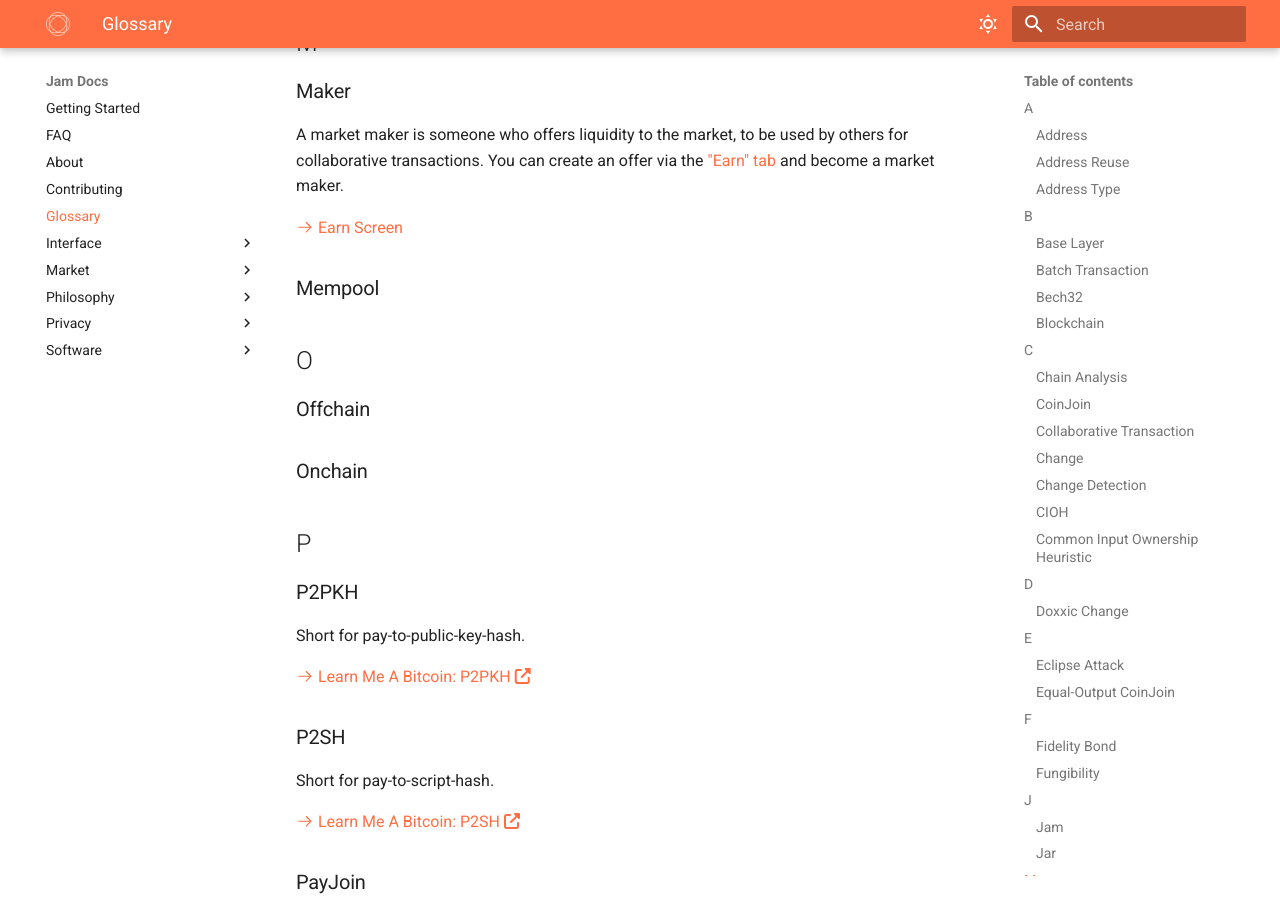
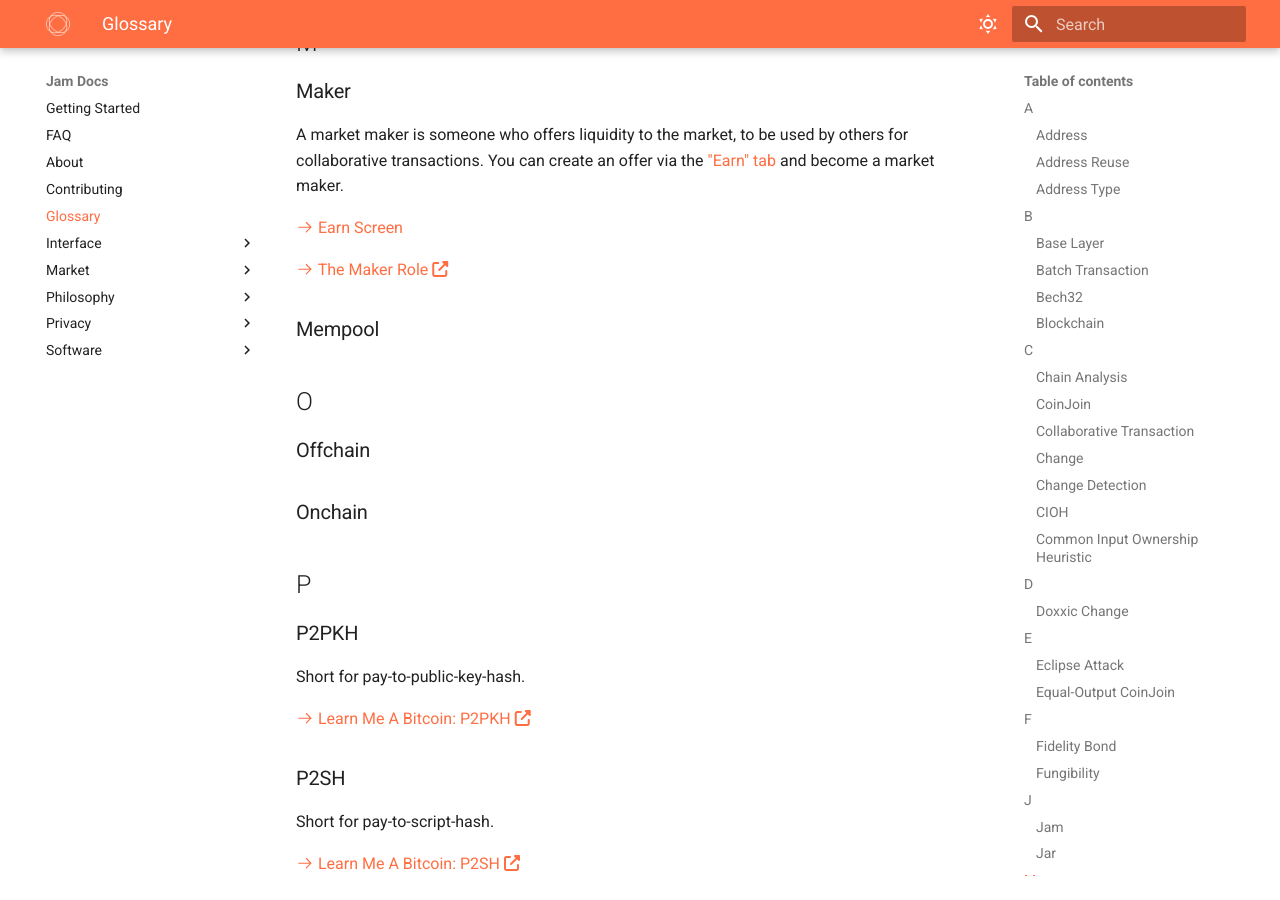
Before and after one commit to joinmarket-webui/jamdocs, an MkDocs documentation site: the page built from docs/glossary.md, in a window 1280 px wide and 900 px high, scrolled down 4273 px. Built offline with MkDocs 1.6.1 and Material for MkDocs 9.7.7, drawn with Linux system fonts in a browser that asks for light colours; nearby versions of some CDN libraries.

Commit message:
docs: add links to JM docs for maker/taker

```diff
--- a/docs/glossary.md
+++ b/docs/glossary.md
@@ -227,8 +227,10 @@
 
 [:octicons-arrow-right-24: Earn Screen][earn]
 
+[:octicons-arrow-right-24: The Maker Role][jm-maker]
+
 [earn]: interface/03-earn.md
-
+[jm-maker]: https://github.com/openoms/bitcoin-tutorials/blob/master/joinmarket/joinmarket_private_flow.md#the-maker-role
 
 ### Mempool
 ## O
@@ -279,8 +281,11 @@
 
 [:octicons-arrow-right-24: Earn Screen][i/earn]
 
+[:octicons-arrow-right-24: The Taker Role][jm-taker]
+
 [i/earn]: interface/02-jam.md
 [orderbook]: market/orderbook.md
+[jm-taker]: https://github.com/openoms/bitcoin-tutorials/blob/master/joinmarket/joinmarket_private_flow.md#the-taker-role
 
 ### Timechain
 
```
